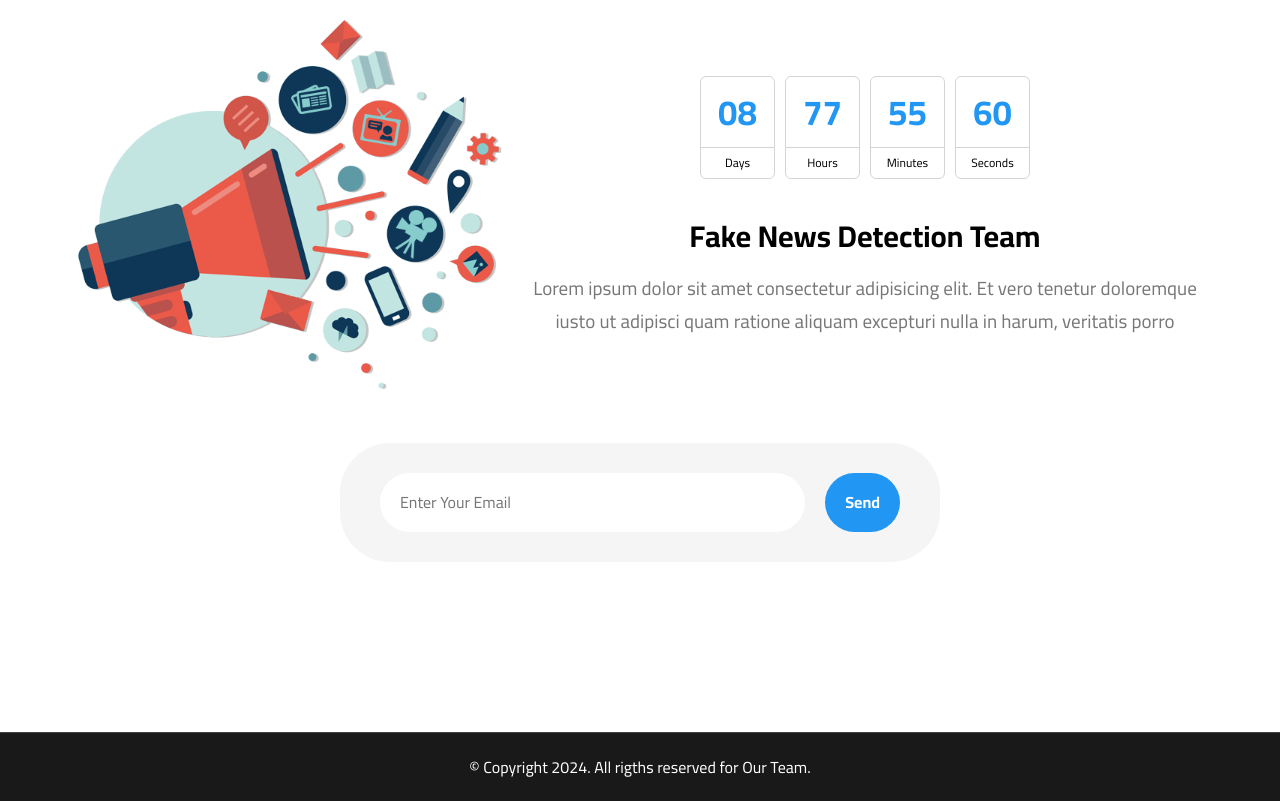
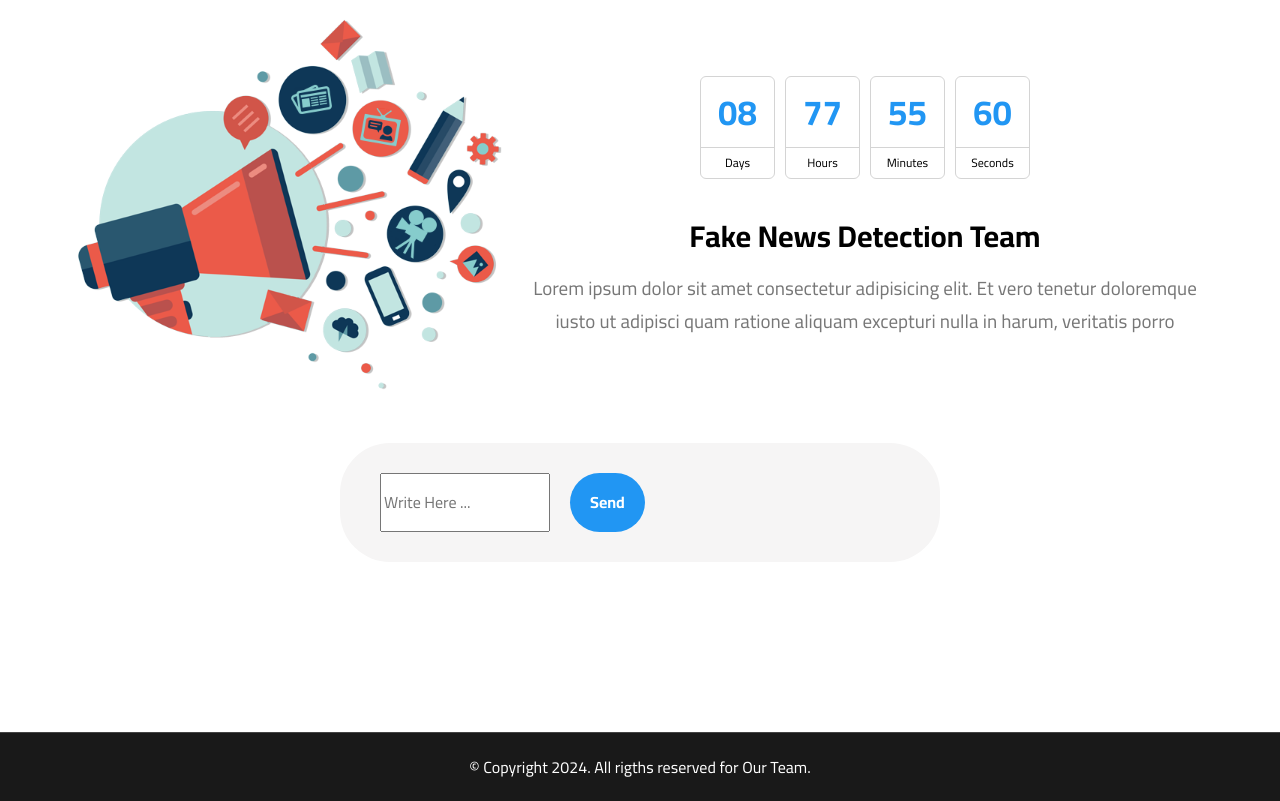
Before and after one commit to TahaKhaledSaad/Grad-UI, a plain HTML site: page index.html in a window 1280 px wide. Shown: the part 4367-5168 px from the top of the page. Drawn offline with Linux system fonts and the light colour scheme.

Commit message:
final edit

```diff
--- a/index.html
+++ b/index.html
@@ -388,7 +388,7 @@
         </div>
         <div class="subscribe">
           <form action="">
-            <input type="email" placeholder="Enter Your Email" />
+            <input type="text" placeholder="Write Here ..." />
             <input type="submit" value="Send" />
           </form>
         </div>
```
